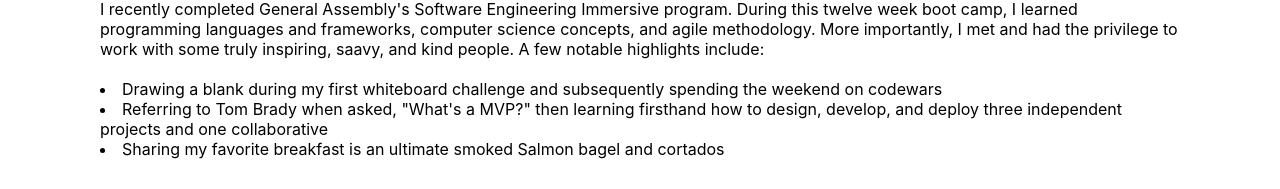
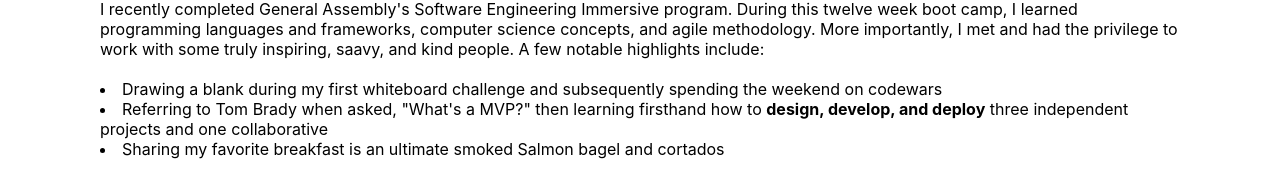
Before and after one commit to Chandler-Manly/chandler-manly, a React (Create React App) app in the folder client/: page / in a window 1280 px wide. Shown: the part 433-622 px from the top of the page. Built offline with nearby package versions, Linux system fonts and the light colour scheme.

Commit message:
bolded a few key terms

```diff
--- a/client/src/screens/Home.jsx
+++ b/client/src/screens/Home.jsx
@@ -25,7 +25,7 @@
           <br />
           <br />
           <li>Drawing a blank during my first whiteboard challenge and subsequently spending the weekend on codewars</li>
-          <li>Referring to Tom Brady when asked, "What's a MVP?" then learning firsthand how to design, develop, and deploy three independent projects and one collaborative</li>
+          <li>Referring to Tom Brady when asked, "What's a MVP?" then learning firsthand how to <b>design, develop, and deploy</b> three independent projects and one collaborative</li>
           <li>
             Sharing my favorite breakfast is an ultimate smoked Salmon bagel and cortados
           </li>
```
